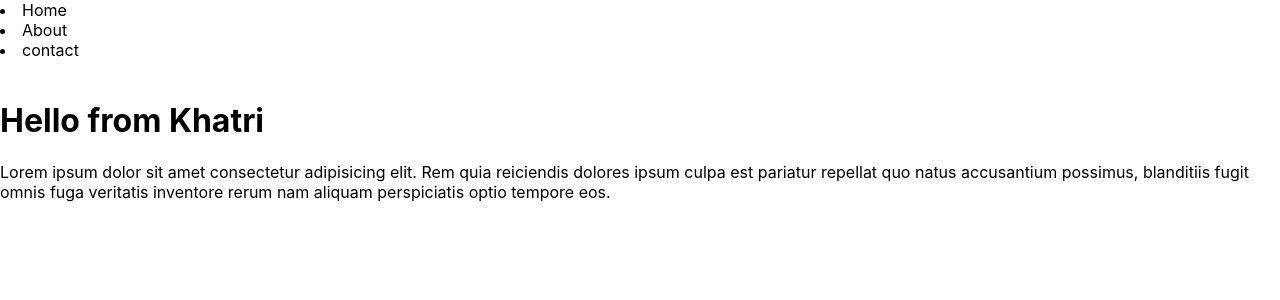
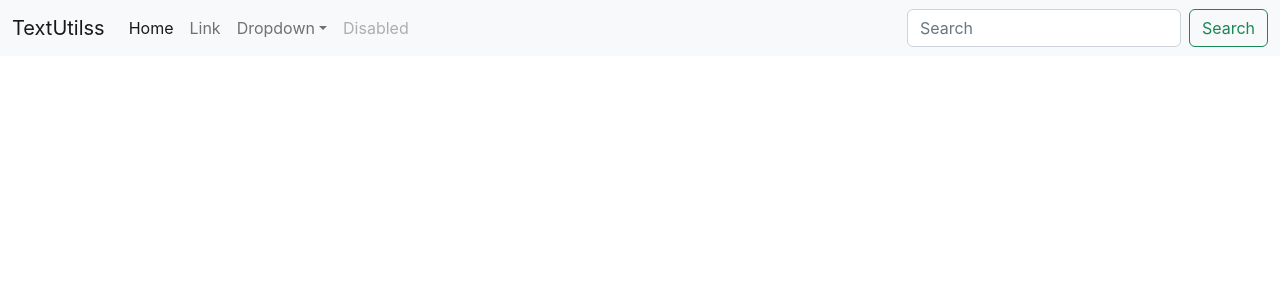
Before and after one commit to atulyakhatri/ReactionOfReact, a React (Create React App) app in the folder textutils/: page / in a window 1280 px wide. Shown: the top 300 px of the page. Built offline with nearby package versions, Linux system fonts and the light colour scheme.

Commit message:
Adde navbar

```diff
--- a/textutils/public/index.html
+++ b/textutils/public/index.html
@@ -25,6 +25,7 @@
       Learn how to configure a non-root public URL by running `npm run build`.
     -->
     <title>React App</title>
+    <link href="https://cdn.jsdelivr.net/npm/bootstrap@5.2.0-beta1/dist/css/bootstrap.min.css" rel="stylesheet" integrity="sha384-0evHe/X+R7YkIZDRvuzKMRqM+OrBnVFBL6DOitfPri4tjfHxaWutUpFmBp4vmVor" crossorigin="anonymous">
   </head>
   <body>
     <noscript>You need to enable JavaScript to run this app.</noscript>
@@ -39,5 +40,7 @@
       To begin the development, run `npm start` or `yarn start`.
       To create a production bundle, use `npm run build` or `yarn build`.
     -->
+    <script src="https://cdn.jsdelivr.net/npm/bootstrap@5.2.0-beta1/dist/js/bootstrap.bundle.min.js" integrity="sha384-pprn3073KE6tl6bjs2QrFaJGz5/SUsLqktiwsUTF55Jfv3qYSDhgCecCxMW52nD2" crossorigin="anonymous"></script>
+  </body>
   </body>
 </html>
--- a/textutils/src/App.css
+++ b/textutils/src/App.css
@@ -1,4 +1,4 @@
-.App {
+/* .App {
   text-align: center;
 }
 
@@ -35,4 +35,4 @@
   to {
     transform: rotate(360deg);
   }
-}
+} */
--- a/textutils/src/App.js
+++ b/textutils/src/App.js
@@ -1,20 +1,45 @@
 // import logo from './logo.svg';
 import './App.css';
 
-let name = "Khatri";
 function App() {
   return (
     <>
-    <nav>
-      <li>Home</li>
-      <li> About </li>
-      <li> contact</li>
-    </nav>
-    <img scr="" alt="" />
-    <div className="container">
-      <h1> Hello from {name}</h1>
-      <p> Lorem ipsum dolor sit amet consectetur adipisicing elit. Rem quia reiciendis dolores ipsum culpa est pariatur repellat quo natus accusantium possimus, blanditiis fugit omnis fuga veritatis inventore rerum nam aliquam perspiciatis optio tempore eos.</p>
+    <nav className="navbar navbar-expand-lg bg-light">
+  <div className="container-fluid">
+    <a className="navbar-brand" href="/">TextUtilss</a>
+    <button className="navbar-toggler" type="button" data-bs-toggle="collapse" data-bs-target="/navbarSupportedContent" aria-controls="navbarSupportedContent" aria-expanded="false" aria-label="Toggle navigation">
+      <span className="navbar-toggler-icon"></span>
+    </button>
+    <div className="collapse navbar-collapse" id="navbarSupportedContent">
+      <ul className="navbar-nav me-auto mb-2 mb-lg-0">
+        <li className="nav-item">
+          <a className="nav-link active" aria-current="page" href="/">Home</a>
+        </li>
+        <li className="nav-item">
+          <a className="nav-link" href="/">Link</a>
+        </li>
+        <li className="nav-item dropdown">
+          <a className="nav-link dropdown-toggle" href="/" id="navbarDropdown" role="button" data-bs-toggle="dropdown" aria-expanded="false">
+            Dropdown
+          </a>
+          <ul className="dropdown-menu" aria-labelledby="navbarDropdown">
+            <li><a className="dropdown-item" href="/">Action</a></li>
+            <li><a className="dropdown-item" href="/">Another action</a></li>
+            <li><hr className="dropdown-divider"/></li>
+            <li><a className="dropdown-item" href="/">Something else here</a></li>
+          </ul>
+        </li>
+        <li className="nav-item">
+          <a className="nav-link disabled" href="/">Disabled</a>
+        </li>
+      </ul>
+      <form className="d-flex" role="search">
+        <input className="form-control me-2" type="search" placeholder="Search" aria-label="Search"/>
+        <button className="btn btn-outline-success" type="submit">Search</button>
+      </form>
     </div>
+  </div>
+</nav>
     </>
   );
 }
```
